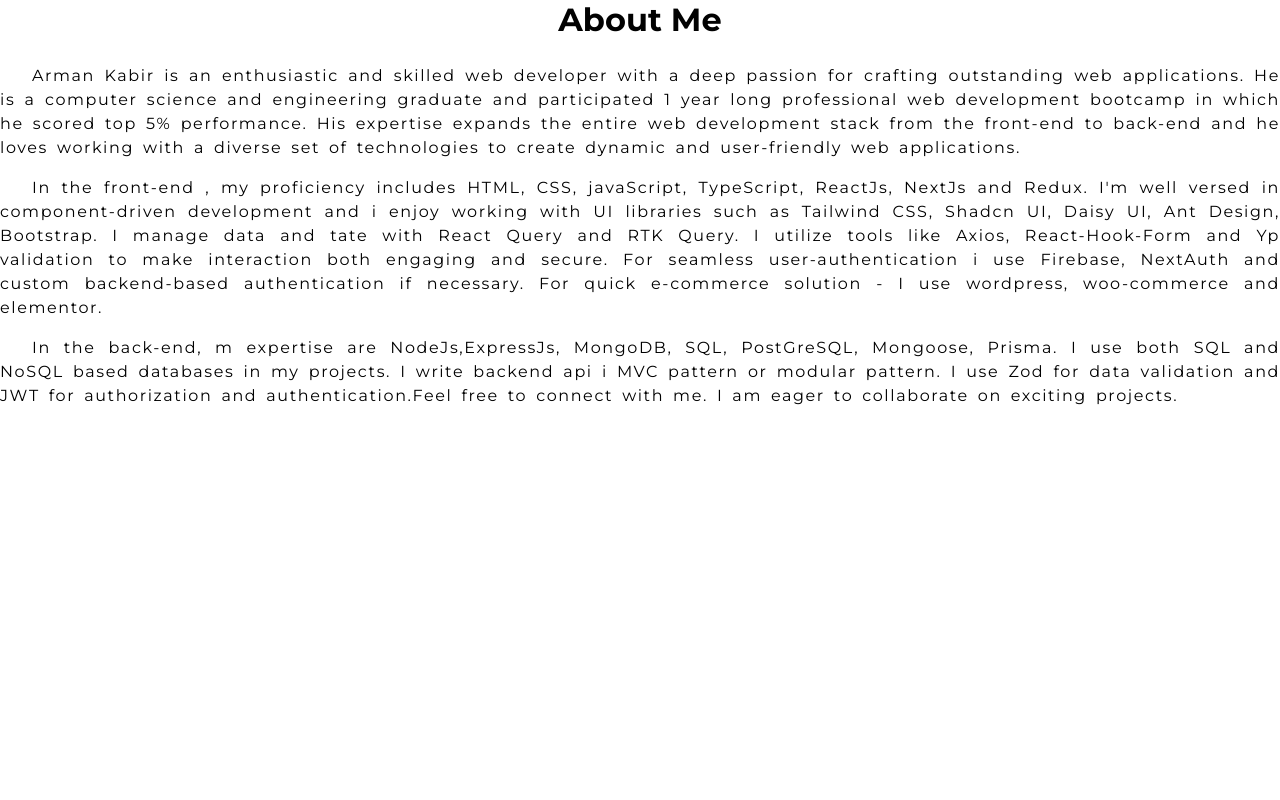
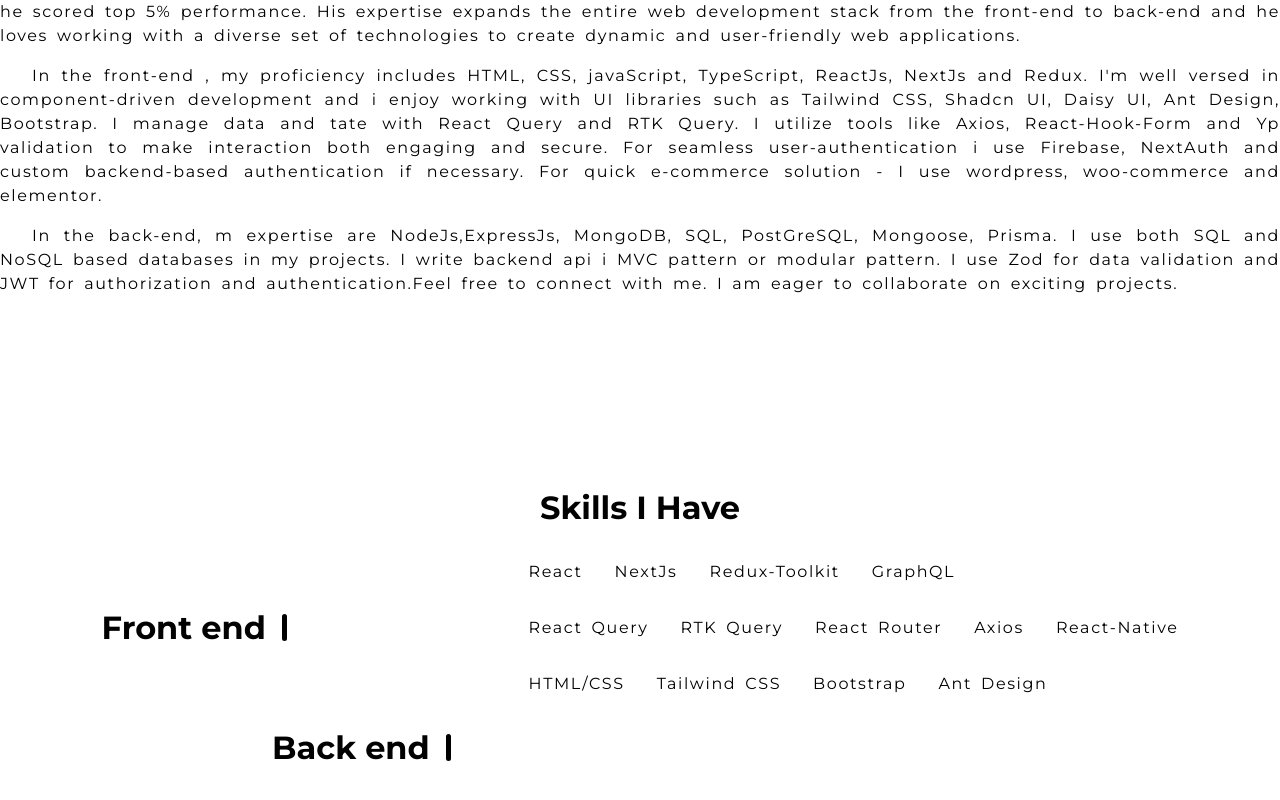
Before and after one commit to Arman-Kabir/portfolio, a React (Vite) app: page / in a window 1280 px wide. Shown: the part 740-1540 px from the top of the page. Before the commit the page ends 1244 px from the top, so only its background shows below. Built offline with nearby package versions, Linux system fonts and the light colour scheme.

Commit message:
skills front part partial done

```diff
--- a/src/App.tsx
+++ b/src/App.tsx
@@ -2,6 +2,7 @@
 import About from './components/About/About';
 import HeroSection from './components/Hero/Hero';
 import Navbar from './components/Navbar/Navbar';
+import Skills from './components/Skills/Skills';
 
 
 function App() {
@@ -13,6 +14,7 @@
       <div className=''>
         <HeroSection></HeroSection>
         <About></About>
+        <Skills></Skills>
       </div >
 
     </div>
--- /dev/null
+++ b/src/components/Skills/Skills.css
@@ -0,0 +1,27 @@
+.front_end,
+.back_end {
+  display: flex;
+  justify-content: space-around;
+}
+
+.stack_name {
+  width: 12rem;
+  display: flex;
+  align-items: center;
+  gap: 1rem;
+}
+
+.stack_name .box2 {
+  width: 5px;
+  height: 1.7rem;
+  border-radius: 1rem;
+  background-color: #000;
+}
+
+.stack_details {
+    display: flex;
+    flex-direction: column;
+}
+.first_row,.second_row,.third_row{
+    display: flex;
+}
--- /dev/null
+++ b/src/components/Skills/Skills.tsx
@@ -0,0 +1,60 @@
+import { SectionHeader } from '../SectionHeader/SectionHeader';
+import './Skills.css';
+
+const Skills = () => {
+    return (
+        <section className='section_container'>
+            <SectionHeader title={'Skills I Have'} />
+
+            <div className='container'>
+
+                <div className='front_end'>
+
+                    <div className='stack_name'>
+                        <h2>Front end</h2>
+                        <div className='box2' />
+                    </div>
+
+                    <div className='stack_details'>
+                        <div className='first_row'>
+                            <p>React</p>
+                            <p>NextJs</p>
+                            <p>Redux-Toolkit</p>
+                            <p>GraphQL</p>
+                        </div>
+                        <div className='second_row'>
+                            <p>React Query</p>
+                            <p>RTK Query</p>
+                            <p>React Router</p>
+                            <p>Axios</p>
+                            <p>React-Native</p>
+                        </div>
+                        <div className='third_row'>
+                            <p>HTML/CSS</p>
+                            <p>Tailwind CSS</p>
+                            <p>Bootstrap</p>
+                            <p>Ant Design</p>
+                        </div>
+                    </div>
+                </div>
+
+                <div className='back_end'>
+
+                    <div className='stack_name'>
+                        <h2>Back end</h2>
+                        <div className='box2' />
+                    </div>
+
+                    <div className='stack_details'>
+
+                    </div>
+                </div>
+
+
+
+            </div>
+        </section>
+    )
+}
+
+export default Skills
--- a/src/index.css
+++ b/src/index.css
@@ -24,7 +24,7 @@
 }
 
 .section_container {
-  padding: 10rem 0 5rem 0;
+  padding: 7rem 0 3rem 0;
 }
 
 body {
@@ -45,7 +45,7 @@
   font-weight: 700;
   font-size: 2rem;
   line-height: 2.5rem;
-  margin: 0.5rem 0;
+  margin: 1rem 0;
 }
 
 h3 {
@@ -58,7 +58,7 @@
   font-weight: 300;
   letter-spacing: 0.7rem;
   font-size: 1rem;
-  margin: 0.5rem 0;
+  margin: .5rem 0;
 }
 
 p {
```
